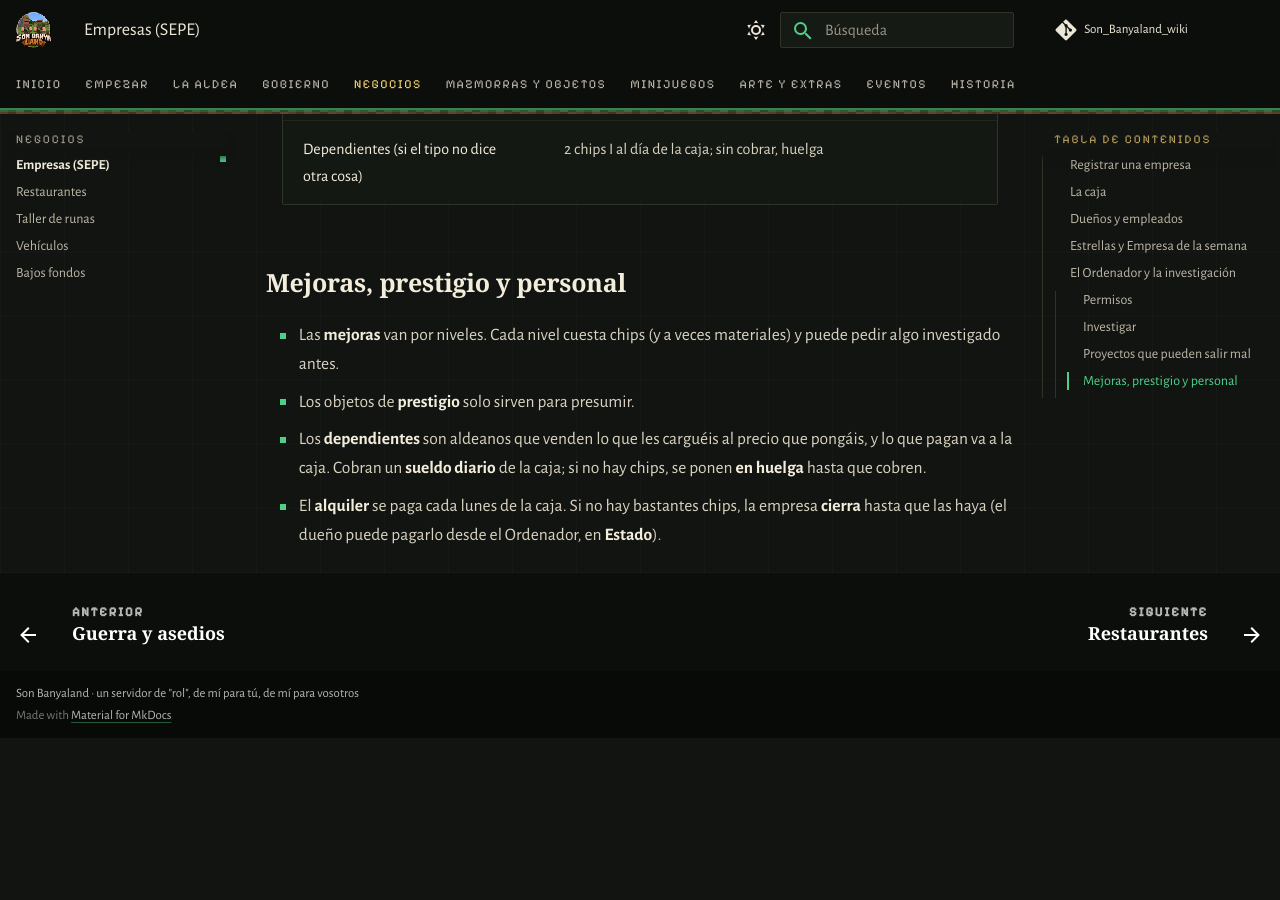
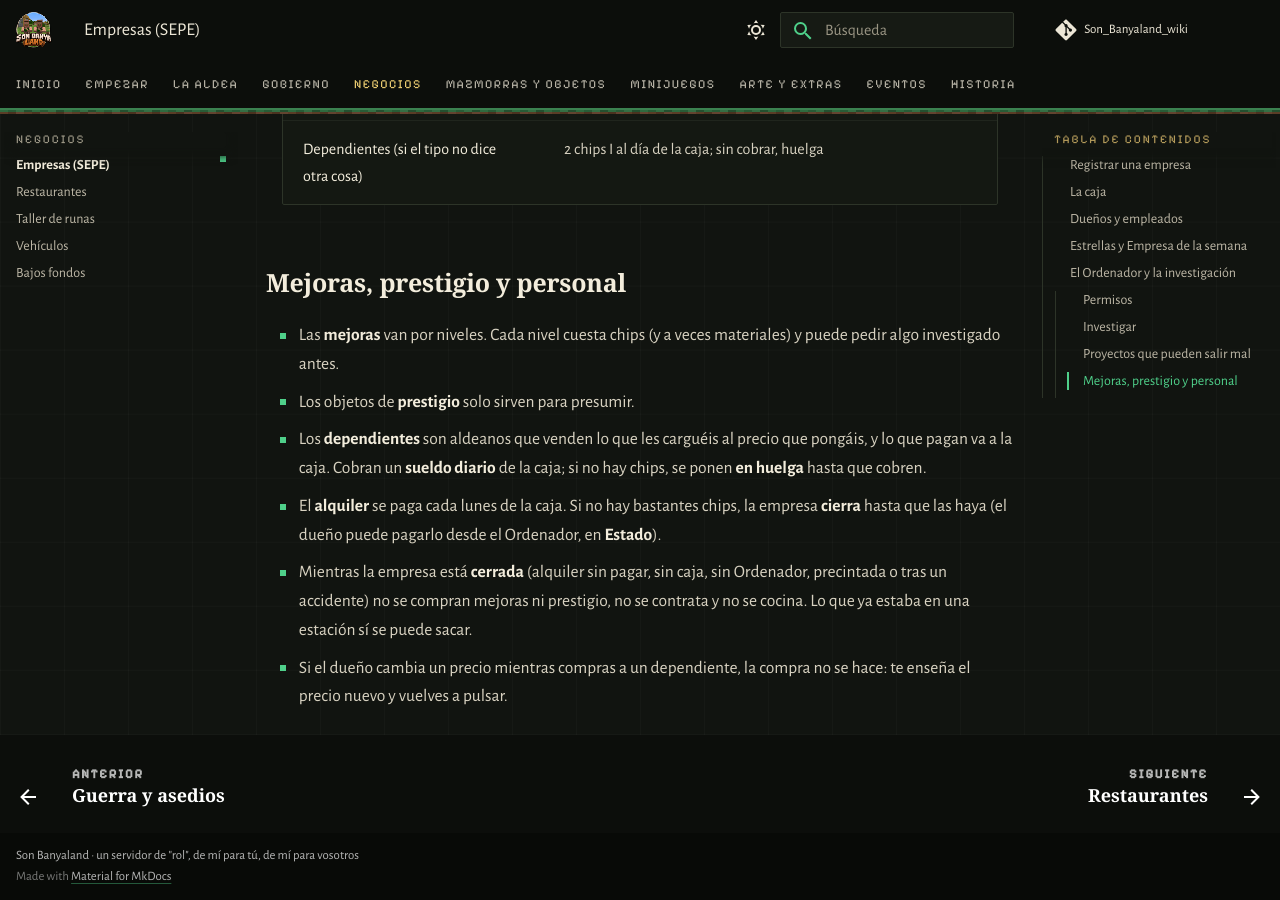
Before and after one commit to PigPilgrim/Son_Banyaland_wiki, an MkDocs documentation site: the page built from docs/empresas.md, in a window 1280 px wide and 900 px high, scrolled down 3990 px. Built offline with MkDocs 1.6.1 and Material for MkDocs 9.7.7, drawn with Linux system fonts in a browser that asks for light colours; some web fonts are replaced; comment, search, counter and statistics services are not loaded; before the commit the page ends 4728 px from its top, so only the background shows below that.

Commit message:
Auditoría, altos 3: empresa cerrada sin mejoras, contratar ni cocinar; precio visto al comprar
Co-Authored-By: Claude Opus 5.5 <noreply@anthropic.com>

```diff
--- a/docs/empresas.md
+++ b/docs/empresas.md
@@ -96,3 +96,7 @@ intentos han fallado ya y cuántos faltan para el que sale **seguro**.
   Cobran un **sueldo diario** de la caja; si no hay chips, se ponen **en huelga** hasta que cobren.
 - El **alquiler** se paga cada lunes de la caja. Si no hay bastantes chips, la empresa **cierra** hasta que las haya (el
   dueño puede pagarlo desde el Ordenador, en **Estado**).
+- Mientras la empresa está **cerrada** (alquiler sin pagar, sin caja, sin Ordenador, precintada o tras un accidente) no
+  se compran mejoras ni prestigio, no se contrata y no se cocina. Lo que ya estaba en una estación sí se puede sacar.
+- Si el dueño cambia un precio mientras compras a un dependiente, la compra no se hace: te enseña el precio nuevo y
+  vuelves a pulsar.
```
